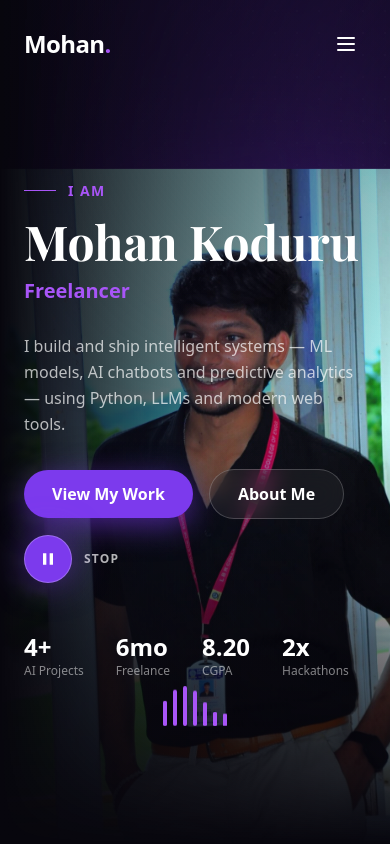
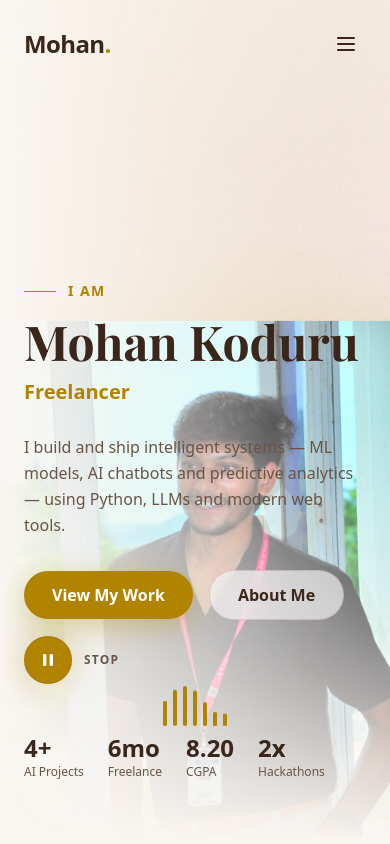
Before and after one commit to Mohanakoduru/mohan-portfolio, a React (Vite) app: page / in a window 390 px wide. Shown: the top 844 px of the page. Built offline with nearby package versions, Linux system fonts and the light colour scheme; a web font is replaced by a local one.

Commit message:
Re-theme to warm earthy palette + tech/project icons + responsive polish

```diff
--- a/src/components/About.jsx
+++ b/src/components/About.jsx
@@ -26,7 +26,7 @@ const About = () => {
     <section
       id="about"
       className="w-full relative overflow-hidden font-sans"
-      style={{ background: 'linear-gradient(160deg, #0a0613 0%, #1a0b2e 55%, #0a0613 100%)' }}
+      style={{ background: 'linear-gradient(160deg, #2c1a12 0%, #3a261b 55%, #2c1a12 100%)' }}
     >
       {/* Mobile: faint static cartoon background behind content */}
       <div className="md:hidden absolute inset-0 z-0 pointer-events-none">
@@ -147,7 +147,7 @@ const About = () => {
 
       {/* wave divider into dark Skills */}
       <div className="absolute bottom-0 left-0 w-full pointer-events-none z-30 translate-y-1">
-        <svg viewBox="0 0 1200 120" preserveAspectRatio="none" className="w-full h-12 md:h-20" style={{ fill: '#07060d' }}>
+        <svg viewBox="0 0 1200 120" preserveAspectRatio="none" className="w-full h-12 md:h-20" style={{ fill: '#faf6f2' }}>
           <path d="M321.39,56.44c58-10.79,114.16-30.13,172-41.86,82.39-16.72,168.19-17.73,250.45-.39C823.78,31,906.67,72,985.66,92.83c70.05,18.48,146.53,26.09,214.34,3V120H0V95.8C59.71,118.08,130.83,119.62,189.5,99.8,242.79,81.82,282.88,63.6,321.39,56.44Z" />
         </svg>
       </div>
--- a/src/components/Contact.jsx
+++ b/src/components/Contact.jsx
@@ -24,11 +24,11 @@ const Contact = () => {
     'w-full bg-transparent border-b border-white/40 pb-3 text-lg focus:outline-none focus:border-white transition-colors placeholder-white/80 font-medium rounded-none';
 
   return (
-    <section ref={ref} id="contact" className="bg-[#07060d] w-full min-h-screen relative overflow-hidden flex items-end pt-32 border-t border-white/5">
+    <section ref={ref} id="contact" className="w-full min-h-screen relative overflow-hidden flex items-end pt-32" style={{ background: 'linear-gradient(160deg, #2c1a12 0%, #3a261b 100%)' }}>
       {/* Huge background word */}
       <motion.div style={{ y }} className="absolute top-0 left-0 w-full h-full flex flex-col justify-start items-center overflow-hidden pointer-events-none z-0 pt-16 md:pt-12">
         <h1
-          className="text-[25vw] leading-[0.75] font-black uppercase tracking-tighter select-none scale-y-[1.6] origin-top text-white/[0.04]"
+          className="text-[25vw] leading-[0.75] font-black uppercase tracking-tighter select-none scale-y-[1.6] origin-top text-white/[0.05]"
           style={{ fontFamily: "'Impact', 'Arial Black', sans-serif" }}
         >
           Contact
--- a/src/components/Hero.jsx
+++ b/src/components/Hero.jsx
@@ -87,12 +87,12 @@ const Hero = () => {
   }, [introDone, playIntro]);
 
   return (
-    <section id="home" className="relative w-full min-h-screen overflow-hidden bg-[#07060d]">
+    <section id="home" className="relative w-full min-h-screen overflow-hidden bg-[#faf6f2]">
       {/* Animated gradient background */}
       <div className="absolute inset-0 z-0">
-        <div className="absolute inset-0 bg-dotgrid opacity-50" />
-        <div className="absolute -top-32 -left-24 w-[40rem] h-[40rem] rounded-full blur-[120px] opacity-50 animate-blob" style={{ background: 'radial-gradient(circle, #7c3aed, transparent 70%)' }} />
-        <div className="absolute top-1/3 left-1/4 w-[32rem] h-[32rem] rounded-full blur-[120px] opacity-30 animate-blob" style={{ background: 'radial-gradient(circle, #4c1d95, transparent 70%)', animationDelay: '8s' }} />
+        <div className="absolute inset-0 bg-dotgrid opacity-60" />
+        <div className="absolute -top-32 -left-24 w-[40rem] h-[40rem] rounded-full blur-[120px] opacity-45 animate-blob" style={{ background: 'radial-gradient(circle, #d49e8d, transparent 70%)' }} />
+        <div className="absolute top-1/3 left-1/4 w-[32rem] h-[32rem] rounded-full blur-[120px] opacity-35 animate-blob" style={{ background: 'radial-gradient(circle, #b08401, transparent 70%)', animationDelay: '8s' }} />
       </div>
 
       {/* Portrait blended into the background (right side) */}
@@ -100,14 +100,14 @@ const Hero = () => {
         <img
           src={profile.photo}
           alt={profile.name}
-          className="ghibli-portrait absolute bottom-0 right-0 h-[80%] md:h-[96%] w-full object-cover object-top"
+          className="ghibli-portrait absolute bottom-0 right-0 h-[62%] sm:h-[72%] md:h-[96%] w-full object-cover object-top"
         />
-        {/* purple duotone wash to stylize + match theme */}
-        <div className="absolute inset-0 mix-blend-soft-light opacity-40" style={{ background: 'linear-gradient(120deg, #7c3aed, transparent 60%)' }} />
-        {/* blend edges into the background */}
-        <div className="absolute inset-0 bg-gradient-to-r from-[#07060d] via-[#07060d]/50 to-transparent md:via-transparent" />
-        <div className="absolute inset-0 bg-gradient-to-t from-[#07060d] via-transparent to-[#07060d]/40" />
-        <div className="absolute inset-y-0 left-0 w-1/3 bg-gradient-to-r from-[#07060d] to-transparent hidden md:block" />
+        {/* warm duotone wash to stylize + match theme */}
+        <div className="absolute inset-0 mix-blend-soft-light opacity-40" style={{ background: 'linear-gradient(120deg, #b08401, transparent 60%)' }} />
+        {/* blend edges into the cream background */}
+        <div className="absolute inset-0 bg-gradient-to-r from-[#faf6f2] via-[#faf6f2]/55 to-transparent md:via-transparent" />
+        <div className="absolute inset-0 bg-gradient-to-t from-[#faf6f2] via-transparent to-[#faf6f2]/50" />
+        <div className="absolute inset-y-0 left-0 w-1/3 bg-gradient-to-r from-[#faf6f2] to-transparent hidden md:block" />
 
         {/* Speaking glow + equalizer over the portrait */}
         <div className={`absolute left-1/2 top-1/2 -translate-x-1/2 -translate-y-1/2 w-64 h-64 rounded-full ${isPlaying ? 'is-speaking' : ''}`} />
@@ -124,21 +124,21 @@ const Hero = () => {
       <audio ref={audioRef} src="/audio/intro.wav" preload="auto" onEnded={() => setIsPlaying(false)} />
 
       {/* Content (left) */}
-      <div className="relative z-20 max-w-7xl mx-auto px-6 md:px-12 min-h-screen flex flex-col justify-center pt-28 pb-24">
+      <div className="relative z-20 max-w-7xl mx-auto px-6 md:px-12 min-h-screen flex flex-col justify-end md:justify-center pb-16 pt-28 md:pt-28 md:pb-24">
         <div className="max-w-xl">
           <div data-aos="fade-up" className="flex items-center gap-3 mb-4">
-            <span className="h-px w-8" style={{ background: 'var(--accent-bright)' }} />
-            <span className="text-sm font-semibold tracking-widest uppercase" style={{ color: 'var(--accent-bright)' }}>I am</span>
+            <span className="h-px w-8" style={{ background: 'var(--accent)' }} />
+            <span className="text-sm font-semibold tracking-widest uppercase" style={{ color: 'var(--accent)' }}>I am</span>
           </div>
 
-          <h1 data-aos="fade-up" data-aos-delay="80" className="font-display text-white text-5xl md:text-7xl font-bold leading-[1.02] mb-3">
+          <h1 data-aos="fade-up" data-aos-delay="80" className="font-display text-5xl md:text-7xl font-bold leading-[1.02] mb-3" style={{ color: 'var(--text)' }}>
             {profile.name}
           </h1>
-          <div data-aos="fade-up" data-aos-delay="140" className="text-xl md:text-2xl font-bold mb-6 h-8" style={{ color: 'var(--accent-bright)' }}>
+          <div data-aos="fade-up" data-aos-delay="140" className="text-xl md:text-2xl font-bold mb-6 h-8" style={{ color: 'var(--accent)' }}>
             {profile.roles[roleIndex]}
           </div>
 
-          <p data-aos="fade-up" data-aos-delay="220" className="text-white/70 text-base md:text-lg font-medium mb-8 max-w-lg leading-relaxed">
+          <p data-aos="fade-up" data-aos-delay="220" className="text-base md:text-lg font-medium mb-8 max-w-lg leading-relaxed" style={{ color: 'var(--text-soft)' }}>
             {profile.tagline}
           </p>
 
@@ -146,29 +146,29 @@ const Hero = () => {
             <a href="#projects" className="px-7 py-3 rounded-full text-white font-semibold transition-all duration-300 transform hover:scale-105" style={{ background: 'var(--accent)', boxShadow: '0 8px 30px var(--accent-glow)' }}>
               View My Work
             </a>
-            <a href="#about" className="px-7 py-3 rounded-full bg-white/5 border border-white/20 text-white font-semibold hover:bg-white/10 transition-all duration-300 backdrop-blur-md">
+            <a href="#about" className="px-7 py-3 rounded-full bg-white/60 border border-[var(--border)] font-semibold hover:bg-white transition-all duration-300 backdrop-blur-md" style={{ color: 'var(--text)' }}>
               About Me
             </a>
 
             <button onClick={toggleIntro} className="group flex items-center gap-3 cursor-pointer" aria-label="Play AI voice intro">
-              <span className="w-12 h-12 rounded-full border border-white/25 bg-white/5 backdrop-blur-md flex justify-center items-center transition-all duration-500 group-hover:scale-110" style={{ background: isPlaying ? 'var(--accent)' : undefined, boxShadow: isPlaying ? '0 0 35px var(--accent-glow)' : 'none' }}>
+              <span className="w-12 h-12 rounded-full border border-[var(--border)] bg-white/60 backdrop-blur-md flex justify-center items-center transition-all duration-500 group-hover:scale-110" style={{ background: isPlaying ? 'var(--accent)' : undefined, boxShadow: isPlaying ? '0 0 35px var(--accent-glow)' : 'none' }}>
                 {isPlaying ? (
-                  <svg className="w-5 h-5 text-white" fill="currentColor" viewBox="0 0 24 24"><path d="M6 19h4V5H6v14zm8-14v14h4V5h-4z" /></svg>
+                  <svg className="w-5 h-5" style={{ color: isPlaying ? '#fff' : 'var(--accent)' }} fill="currentColor" viewBox="0 0 24 24"><path d="M6 19h4V5H6v14zm8-14v14h4V5h-4z" /></svg>
                 ) : (
-                  <svg className="w-5 h-5 text-white ml-0.5" fill="currentColor" viewBox="0 0 24 24"><path d="M8 5v14l11-7z" /></svg>
+                  <svg className="w-5 h-5 ml-0.5" style={{ color: 'var(--accent)' }} fill="currentColor" viewBox="0 0 24 24"><path d="M8 5v14l11-7z" /></svg>
                 )}
               </span>
-              <span className="text-white/70 text-xs font-bold tracking-widest uppercase group-hover:text-white transition-colors">
+              <span className="text-xs font-bold tracking-widest uppercase transition-colors" style={{ color: 'var(--text-soft)' }}>
                 {isPlaying ? 'Stop' : 'Hear My Intro'}
               </span>
             </button>
           </div>
 
-          <div data-aos="fade-up" data-aos-delay="440" className="flex flex-wrap gap-8 mt-12">
+          <div data-aos="fade-up" data-aos-delay="440" className="flex flex-wrap gap-6 sm:gap-8 mt-12">
             {[['4+', 'AI Projects'], ['6mo', 'Freelance'], ['8.20', 'CGPA'], ['2x', 'Hackathons']].map(([n, l]) => (
               <div key={l}>
-                <div className="text-2xl md:text-3xl font-black text-white">{n}</div>
-                <div className="text-xs md:text-sm text-white/50 font-medium">{l}</div>
+                <div className="text-2xl md:text-3xl font-black" style={{ color: 'var(--text)' }}>{n}</div>
+                <div className="text-xs md:text-sm font-medium" style={{ color: 'var(--text-soft)' }}>{l}</div>
               </div>
             ))}
           </div>
@@ -177,8 +177,8 @@ const Hero = () => {
 
       {/* "tap to hear me" hint — disappears after first interaction */}
       {showHint && !isPlaying && (
-        <div className="absolute bottom-8 left-1/2 -translate-x-1/2 z-30 flex items-center gap-2 px-4 py-2 rounded-full bg-white/5 border border-white/15 backdrop-blur-md text-white/70 text-xs font-medium animate-pulse pointer-events-none">
-          <svg className="w-4 h-4" fill="currentColor" viewBox="0 0 24 24"><path d="M8 5v14l11-7z" /></svg>
+        <div className="absolute bottom-8 left-1/2 -translate-x-1/2 z-30 flex items-center gap-2 px-4 py-2 rounded-full bg-white/70 border border-[var(--border)] backdrop-blur-md text-xs font-medium animate-pulse pointer-events-none" style={{ color: 'var(--text-soft)' }}>
+          <svg className="w-4 h-4" style={{ color: 'var(--accent)' }} fill="currentColor" viewBox="0 0 24 24"><path d="M8 5v14l11-7z" /></svg>
           Tap anywhere — I&apos;ll introduce myself
         </div>
       )}
--- a/src/components/Navbar.jsx
+++ b/src/components/Navbar.jsx
@@ -17,15 +17,19 @@ const Navbar = () => {
         isOpen
           ? 'py-4'
           : isScrolled
-          ? 'py-3 bg-[#07060d]/70 backdrop-blur-md border-b border-white/5'
+          ? 'py-3 bg-[#faf6f2]/80 backdrop-blur-md border-b border-[var(--border)] shadow-sm'
           : 'py-6 bg-transparent'
       }`}
       style={isOpen ? { background: 'var(--accent)' } : undefined}
     >
       <div className="max-w-7xl mx-auto px-6 md:px-12 flex justify-between items-center">
         {/* Logo */}
-        <a href="#home" className="text-white text-2xl font-black tracking-tight">
-          {profile.firstName}<span style={{ color: 'var(--accent-bright)' }}>.</span>
+        <a
+          href="#home"
+          className="text-2xl font-black tracking-tight"
+          style={{ color: isOpen ? '#fff' : 'var(--text)' }}
+        >
+          {profile.firstName}<span style={{ color: isOpen ? '#fff' : 'var(--accent)' }}>.</span>
         </a>
 
         {/* Desktop links */}
@@ -34,12 +38,12 @@ const Navbar = () => {
             <a
               key={link}
               href={`#${link.toLowerCase()}`}
-              className="text-white/80 hover:text-white font-medium relative group transition-colors duration-300"
+              className="font-medium relative group transition-colors duration-300 text-[var(--text-soft)] hover:text-[var(--text)]"
             >
               {link}
               <span
                 className="absolute -bottom-1 left-0 w-0 h-0.5 transition-all duration-300 group-hover:w-full"
-                style={{ background: 'var(--accent-bright)' }}
+                style={{ background: 'var(--accent)' }}
               ></span>
             </a>
           ))}
@@ -51,14 +55,14 @@ const Navbar = () => {
             href={profile.resume}
             target="_blank"
             rel="noreferrer"
-            className="text-white/80 hover:text-white font-medium text-sm transition-colors"
+            className="font-medium text-sm transition-colors text-[var(--text-soft)] hover:text-[var(--text)]"
           >
             Résumé
           </a>
           <a
             href="#contact"
-            className="px-6 py-2.5 rounded-full text-white font-semibold transition-all duration-300 backdrop-blur-md"
-            style={{ background: 'var(--accent)', boxShadow: '0 0 18px var(--accent-glow)' }}
+            className="px-6 py-2.5 rounded-full text-white font-semibold transition-all duration-300 hover:scale-105"
+            style={{ background: 'var(--accent)', boxShadow: '0 6px 18px var(--accent-glow)' }}
           >
             Hire Me
           </a>
@@ -67,7 +71,8 @@ const Navbar = () => {
         {/* Mobile hamburger */}
         <button
           onClick={() => setIsOpen(!isOpen)}
-          className="md:hidden text-white focus:outline-none p-2"
+          className="md:hidden focus:outline-none p-2"
+          style={{ color: isOpen ? '#fff' : 'var(--text)' }}
           aria-label="Toggle menu"
         >
           <svg className="w-6 h-6" fill="none" stroke="currentColor" viewBox="0 0 24 24">
@@ -93,7 +98,7 @@ const Navbar = () => {
               key={link}
               href={`#${link.toLowerCase()}`}
               onClick={() => setIsOpen(false)}
-              className="text-white hover:text-black font-bold text-lg border-b border-white/20 pb-2 transition-colors"
+              className="text-white font-bold text-lg border-b border-white/25 pb-2 transition-colors hover:pl-1"
             >
               {link}
             </a>
@@ -101,7 +106,7 @@ const Navbar = () => {
           <a
             href="#contact"
             onClick={() => setIsOpen(false)}
-            className="inline-block px-6 py-3 rounded-full bg-white font-black hover:bg-black hover:text-white transition-colors w-full text-center shadow-lg mt-2"
+            className="inline-block px-6 py-3 rounded-full bg-white font-black hover:bg-[var(--bg-dark)] hover:text-white transition-colors w-full text-center shadow-lg mt-2"
             style={{ color: 'var(--accent)' }}
           >
             Hire Me
--- a/src/components/Process.jsx
+++ b/src/components/Process.jsx
@@ -69,7 +69,7 @@ const Process = () => {
   return (
     <section
       ref={containerRef}
-      className="bg-white pt-24 pb-32 px-6 md:px-12 w-full relative overflow-hidden font-sans bg-[linear-gradient(to_right,#8080800a_1px,transparent_1px),linear-gradient(to_bottom,#8080800a_1px,transparent_1px)] bg-[size:80px_80px]"
+      className="bg-[#faf6f2] pt-24 pb-32 px-6 md:px-12 w-full relative overflow-hidden font-sans bg-[linear-gradient(to_right,#683b2b14_1px,transparent_1px),linear-gradient(to_bottom,#683b2b14_1px,transparent_1px)] bg-[size:80px_80px]"
     >
       <div className="max-w-6xl mx-auto relative md:h-[1350px]">
         {/* Header */}
@@ -87,7 +87,7 @@ const Process = () => {
 
         {/* Desktop animated line */}
         <svg className="hidden md:block absolute top-0 left-0 w-full h-[1350px] pointer-events-none z-0" viewBox="0 0 1000 1350" preserveAspectRatio="none">
-          <path d={PATH} fill="none" stroke="#ddd6fe" strokeWidth="2" strokeDasharray="8 10" />
+          <path d={PATH} fill="none" stroke="#d49e8d" strokeWidth="2" strokeDasharray="8 10" />
           <mask id="proc-mask">
             <motion.path d={PATH} fill="none" stroke="white" strokeWidth="20" style={{ pathLength }} />
           </mask>
@@ -96,7 +96,7 @@ const Process = () => {
 
         {/* Mobile animated line */}
         <svg className="md:hidden absolute top-0 left-1/2 -translate-x-1/2 w-4 h-full pointer-events-none z-0" viewBox="0 0 4 100" preserveAspectRatio="none">
-          <path d="M 2,0 L 2,100" fill="none" stroke="#ddd6fe" strokeWidth="4" strokeDasharray="4 6" vectorEffect="non-scaling-stroke" />
+          <path d="M 2,0 L 2,100" fill="none" stroke="#d49e8d" strokeWidth="4" strokeDasharray="4 6" vectorEffect="non-scaling-stroke" />
           <mask id="proc-mask-m">
             <motion.path d="M 2,0 L 2,100" fill="none" stroke="white" strokeWidth="4" style={{ pathLength }} vectorEffect="non-scaling-stroke" />
           </mask>
--- a/src/data.js
+++ b/src/data.js
@@ -146,3 +146,52 @@ export const achievements = [
 ];
 
 export const navLinks = ["Home", "About", "Skills", "Projects", "Contact"];
+
+// ------------------------------------------------------------
+// Icon slugs for skills — maps to simpleicons.org CDN where a
+// brand logo exists; everything else falls back to an emoji.
+// ------------------------------------------------------------
+export const skillIcons = {
+  // languages
+  Python: { slug: "python" },
+  JavaScript: { slug: "javascript" },
+  HTML: { slug: "html5" },
+  CSS: { slug: "css3" },
+  SQL: { emoji: "🗄️" },
+  // AI & DS
+  "Machine Learning": { emoji: "🤖" },
+  "Data Analytics": { emoji: "📊" },
+  NLP: { emoji: "💬" },
+  "Explainable AI": { emoji: "🔍" },
+  LLMs: { emoji: "🧠" },
+  "Groq API": { emoji: "⚡" },
+  // libraries
+  Pandas: { slug: "pandas" },
+  NumPy: { slug: "numpy" },
+  "Scikit-learn": { slug: "scikitlearn" },
+  XGBoost: { emoji: "🌳" },
+  "Random Forest": { emoji: "🌲" },
+  ReportLab: { emoji: "📄" },
+  "OpenAI API": { slug: "openai" },
+  // web & deploy
+  Streamlit: { slug: "streamlit" },
+  FastAPI: { slug: "fastapi" },
+  "REST APIs": { emoji: "🔌" },
+  "React.js": { slug: "react" },
+  "Streamlit Cloud": { slug: "streamlit" },
+  MySQL: { slug: "mysql" },
+  // tools
+  Git: { slug: "git" },
+  GitHub: { slug: "github" },
+  "VS Code": { emoji: "🧩" },
+  Jupyter: { slug: "jupyter" },
+  "Google Colab": { slug: "googlecolab" },
+};
+
+// Per-project visuals (icon + accent from the palette).
+export const projectMeta = {
+  smartbuild: { icon: "🏗️", accent: "#b08401" },
+  "resume-analyzer": { icon: "📄", accent: "#d49e8d" },
+  "support-bot": { icon: "💬", accent: "#683b2b" },
+  "youtube-analytics": { icon: "📈", accent: "#b08401" },
+};
--- a/src/index.css
+++ b/src/index.css
@@ -1,14 +1,24 @@
 @import "tailwindcss";
 
 /* ============================================================
-   THEME — change --accent here to re-skin the whole site.
+   THEME — warm earthy palette.
+   #B08401 gold · #D49E8D clay · #DED1BD beige · #FAF6F2 cream · #683B2B brown
    ============================================================ */
 :root {
-  --accent: #7c3aed;        /* violet-600 — primary accent  */
-  --accent-bright: #a855f7; /* violet-500 — highlights      */
-  --accent-soft: #8b5cf6;
-  --accent-glow: rgba(124, 58, 237, 0.55);
-  --bg: #07060d;            /* near-black with a violet tint */
+  --accent: #b08401;          /* mustard gold — primary accent */
+  --accent-bright: #c79a16;   /* brighter gold — highlights    */
+  --accent-2: #d49e8d;        /* dusty clay / rose — secondary */
+  --accent-soft: #d49e8d;
+  --accent-glow: rgba(176, 132, 1, 0.35);
+
+  --bg: #faf6f2;              /* cream — main background        */
+  --bg-alt: #ded1bd;          /* warm beige — alt sections      */
+  --bg-dark: #2c1a12;        /* deep espresso — dark sections  */
+  --bg-dark-2: #683b2b;      /* brown                          */
+
+  --text: #3a261b;           /* dark brown — primary text      */
+  --text-soft: #6b5446;      /* muted brown — body text        */
+  --border: rgba(104, 59, 43, 0.16);
 }
 
 @theme {
@@ -37,20 +47,20 @@ body {
   margin: 0;
   padding: 0;
   background-color: var(--bg);
-  color: #fff;
+  color: var(--text);
   font-family: ui-sans-serif, system-ui, -apple-system, "Segoe UI", Roboto, sans-serif;
 }
 
 /* Custom scrollbar */
 ::-webkit-scrollbar { width: 10px; }
-::-webkit-scrollbar-track { background: #0a0815; }
+::-webkit-scrollbar-track { background: #ece3d6; }
 ::-webkit-scrollbar-thumb { background: var(--accent); border-radius: 6px; }
 ::-webkit-scrollbar-thumb:hover { background: var(--accent-bright); }
 
 /* Selection */
 ::selection { background: var(--accent); color: #fff; }
 
-/* AOS custom drop-bounce (kept from reference, used by the ID badge) */
+/* AOS custom drop-bounce */
 [data-aos="drop-bounce"] { opacity: 0; }
 [data-aos="drop-bounce"].aos-animate {
   animation: dropBounce 1.2s cubic-bezier(0.28, 0.84, 0.42, 1) forwards;
@@ -64,9 +74,9 @@ body {
   100% { transform: translateY(0); opacity: 1; }
 }
 
-/* Animated gradient text */
+/* Animated gradient text (gold shimmer on light bg) */
 .text-gradient {
-  background: linear-gradient(90deg, #fff, var(--accent-bright), #fff);
+  background: linear-gradient(90deg, var(--accent), var(--accent-2), var(--accent));
   background-size: 200% auto;
   -webkit-background-clip: text;
   background-clip: text;
@@ -75,22 +85,36 @@ body {
 }
 @keyframes shine { to { background-position: 200% center; } }
 
+/* Animated gradient text — light variant for dark sections */
+.text-gradient-light {
+  background: linear-gradient(90deg, #fff, var(--accent-2), #fff);
+  background-size: 200% auto;
+  -webkit-background-clip: text;
+  background-clip: text;
+  -webkit-text-fill-color: transparent;
+  animation: shine 5s linear infinite;
+}
+
 /* Outlined hero text */
 .text-stroke {
   color: transparent;
-  -webkit-text-stroke: 1.5px var(--accent-bright);
+  -webkit-text-stroke: 1.5px var(--accent);
 }
 
-/* Subtle dotted grid background helper */
+/* Subtle dotted grid background helper (brown dots) */
 .bg-dotgrid {
-  background-image: radial-gradient(rgba(255,255,255,0.06) 1px, transparent 1px);
+  background-image: radial-gradient(rgba(104, 59, 43, 0.10) 1px, transparent 1px);
+  background-size: 22px 22px;
+}
+.bg-dotgrid-light {
+  background-image: radial-gradient(rgba(255, 255, 255, 0.10) 1px, transparent 1px);
   background-size: 22px 22px;
 }
 
-/* Painterly "Ghibli-ish" stylization for the hero portrait */
+/* Painterly stylization for the hero portrait */
 .ghibli-portrait {
-  filter: saturate(1.35) contrast(1.06) brightness(1.06)
-          drop-shadow(0 25px 60px rgba(124, 58, 237, 0.45));
+  filter: saturate(1.25) contrast(1.04) brightness(1.04)
+          drop-shadow(0 25px 60px rgba(176, 132, 1, 0.35));
   animation: floatPortrait 7s ease-in-out infinite;
 }
 @keyframes floatPortrait {
@@ -100,8 +124,8 @@ body {
 
 /* Speaking glow ring shown while the intro voice plays */
 @keyframes speakPulse {
-  0%, 100% { box-shadow: 0 0 0 0 rgba(168, 85, 247, 0.0); }
-  50% { box-shadow: 0 0 80px 10px rgba(168, 85, 247, 0.55); }
+  0%, 100% { box-shadow: 0 0 0 0 rgba(176, 132, 1, 0.0); }
+  50% { box-shadow: 0 0 80px 10px rgba(176, 132, 1, 0.5); }
 }
 .is-speaking { animation: speakPulse 1.4s ease-in-out infinite; }
 
@@ -113,7 +137,7 @@ body {
 .eq-bar {
   width: 4px;
   border-radius: 4px;
-  background: var(--accent-bright);
+  background: var(--accent);
   transform-origin: bottom;
   animation: eq 0.9s ease-in-out infinite;
 }
```
Also changed, not shown: src/components/Preloader.jsx (+5 -5 lines), src/components/Projects.jsx (+51 -26 lines), src/components/Skills.jsx (+31 -10 lines).
